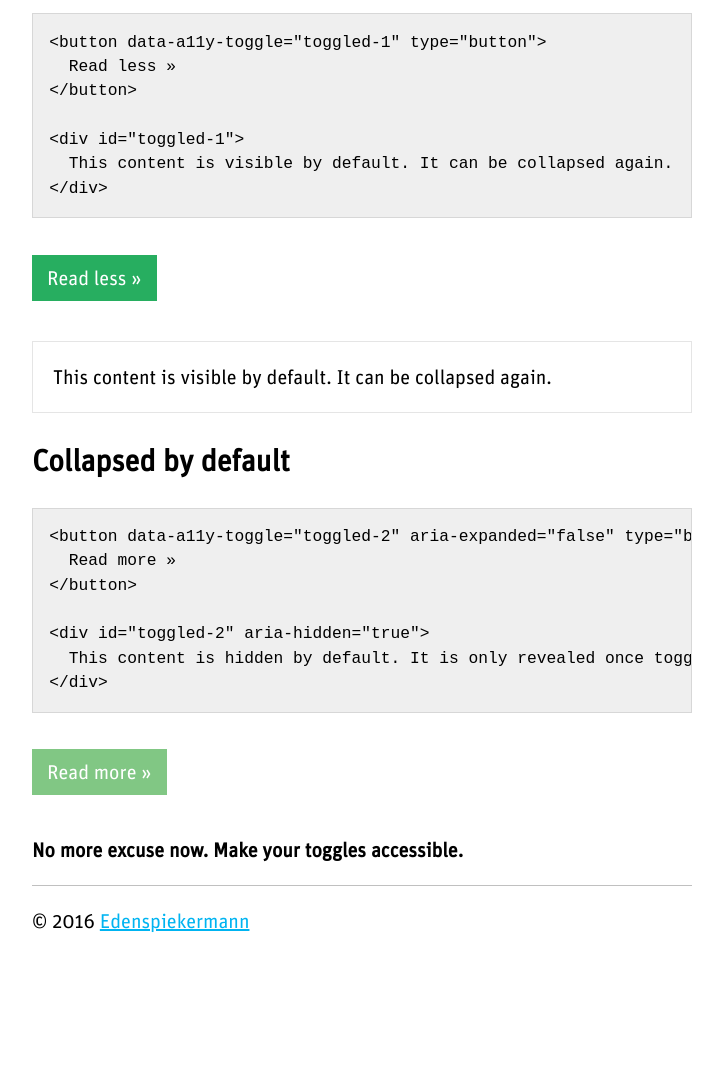
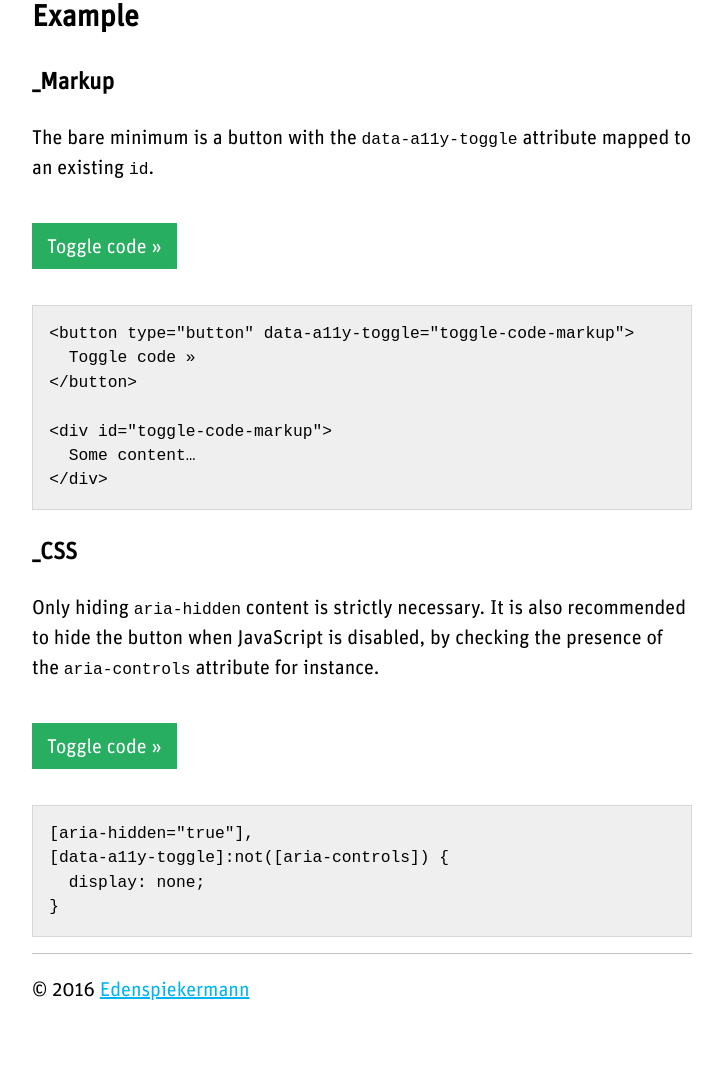
Before and after one commit to smartmike/a11y-toggle, a website: page example/index.html in a window 1280 px wide. Shown: the part 739-1811 px from the top of the page, without its empty margins (278-1001 px from the left). Before the commit the page ends 1743 px from the top, so only its background shows below. Drawn offline with Linux system fonts and the light colour scheme.

Commit message:
Updated documentation

```diff
--- a/example/index.html
+++ b/example/index.html
@@ -22,39 +22,38 @@
 
       <p><a href="https://github.com/edenspiekermann/a11y-toggle">a11y-toggle</a> takes care of all these considerations for you. Initial necessary attributes are being added by the script so you don’t even have to care about this.</p>
 
-      <h2>Expanded by default</h2>
+      <p><strong>No more excuse now. Make your toggles accessible.</strong></p>
 
-      <pre><code>&lt;button data-a11y-toggle="toggled-1" type="button">
-  Read less »
+      <h2>Example</h2>
+
+      <h3>Markup</h3>
+
+      <p>The bare minimum is a button with the <code>data-a11y-toggle</code> attribute mapped to an existing <code>id</code>.</p>
+
+      <button type="button" data-a11y-toggle="toggle-code-markup">Toggle code »</button>
+
+      <div id="toggle-code-markup">
+      <pre><code>&lt;button type="button" data-a11y-toggle="toggle-code-markup">
+  Toggle code »
 &lt;/button>
 
-&lt;div id="toggled-1">
-  This content is visible by default. It can be collapsed again.
+&lt;div id="toggle-code-markup">
+  Some content…
 &lt;/div></code></pre>
-
-      <button data-a11y-toggle="toggled-1" type="button">Read less »</button>
-
-      <div id="toggled-1" class="collapsible-box">
-        This content is visible by default. It can be collapsed again.
       </div>
 
-      <h2>Collapsed by default</h2>
+       <h3>CSS</h3>
 
-      <pre><code>&lt;button data-a11y-toggle="toggled-2" aria-expanded="false" type="button">
-  Read more »
-&lt;/button>
+      <p>Only hiding <code>aria-hidden</code> content is strictly necessary. It is also recommended to hide the button when JavaScript is disabled, by checking the presence of the <code>aria-controls</code> attribute for instance.</p>
 
-&lt;div id="toggled-2" aria-hidden="true">
-  This content is hidden by default. It is only revealed once toggled. It can be collapsed again.
-&lt;/div></code></pre>
+      <button type="button" data-a11y-toggle="toggle-code-css">Toggle code »</button>
 
-      <button data-a11y-toggle="toggled-2" aria-expanded="false" type="button">Read more »</button>
-
-      <div id="toggled-2" aria-hidden="true" class="collapsible-box">
-        This content is hidden by default. It is only revealed once toggled. It can be collapsed again.
+      <div id="toggle-code-css">
+      <pre><code>[aria-hidden="true"],
+[data-a11y-toggle]:not([aria-controls]) {
+  display: none;
+}</code></pre>
       </div>
-
-      <p><strong>No more excuse now. Make your toggles accessible.</strong></p>
 
       <footer role="contentinfo">
         &copy;&nbsp;2016 <a href="http://edenspiekermann.com">Edenspiekermann</a>
```
Also changed, not shown: README.md, example/styles.css.
